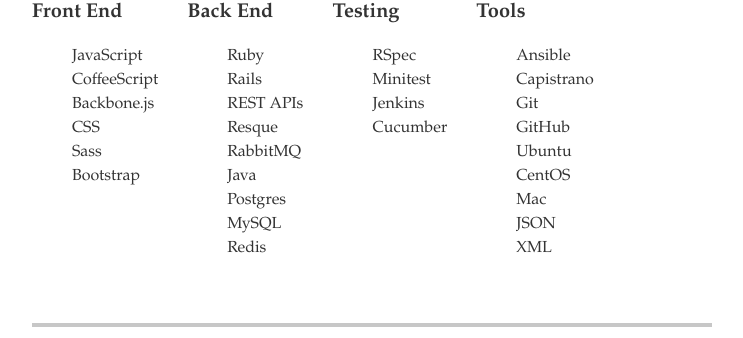
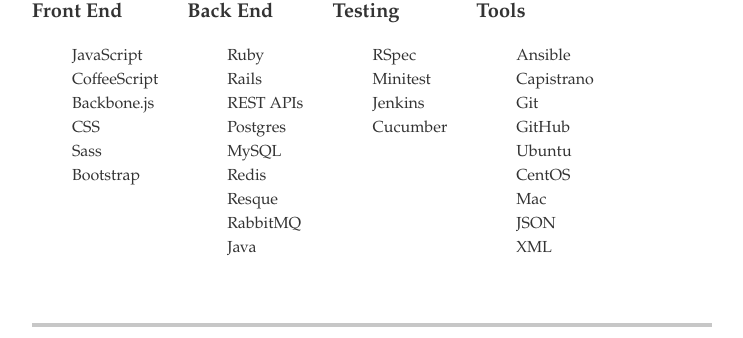
Before and after one commit to thetizzo/thetizzo.github.io, a Jekyll site: the page built from resume.html, in a window 1280 px wide and 900 px high, scrolled down 2118 px. Shown: the part 261-599 px from the top of the window, without its empty margins (268-1011 px from the left). Built offline with Jekyll 4.4.1, drawn with Linux system fonts in a browser that asks for light colours; nearby versions of some CDN libraries; some of the changed lines change nothing that is shown.

Commit message:
Order of back end skills

```diff
--- a/_layouts/resume.html
+++ b/_layouts/resume.html
@@ -215,12 +215,12 @@
               <li>Ruby</li>
               <li>Rails</li>
               <li>REST APIs</li>
+              <li>Postgres</li>
+              <li>MySQL</li>
+              <li>Redis</li>
               <li>Resque</li>
               <li>RabbitMQ</li>
               <li>Java</li>
-              <li>Postgres</li>
-              <li>MySQL</li>
-              <li>Redis</li>
             </ul>
           </div>
           <div class="resume-skill-section">
```
